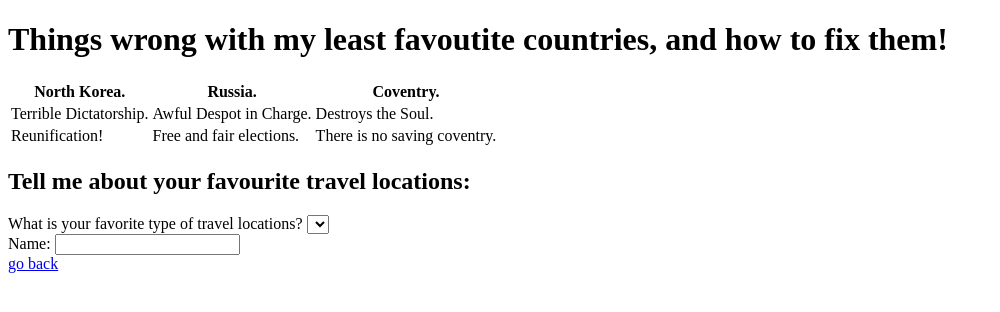
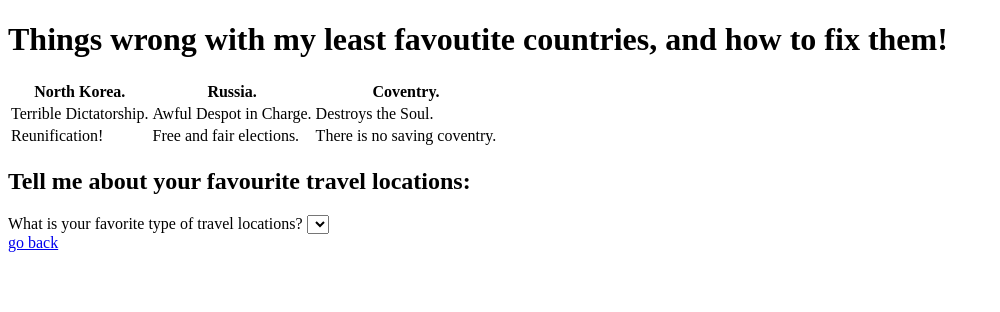
Before and after one commit to Stusigh/travel_site_root, a plain HTML site: page tables.html in a window 1280 px wide. Shown: the whole page, without its empty margins (0-1000 px from the left). Drawn offline with Linux system fonts and the light colour scheme.

Commit message:
fixed minor Changes

```diff
--- a/tables.html
+++ b/tables.html
@@ -38,15 +38,11 @@
 		<form>
 			<label for="type">What is your favorite type of travel locations?</label>
 				<select id ="type" name="type">
-					<option value="Evil Dictatorship"></option>
-					<option value="Banana Republic"></option>
-					<option value="Dystopian Future"></option>
+					<option value="Evil Dictatorship"></option><br>
+					<option value="Banana Republic"></option><br>
+					<option value="Dystopian Future"></option><br>
 					<option value="Anywhere but Coventry"></option>
 				</select>
-		</form>
-		<form>
-			<label for="name">Name: </label>
-			<input type="text" id="name" name="name"><br>
 		</form>
 		<a href="index.html">go back</a>
 	</body>
```
Also changed, not shown: index.html (+9 -0 lines).
